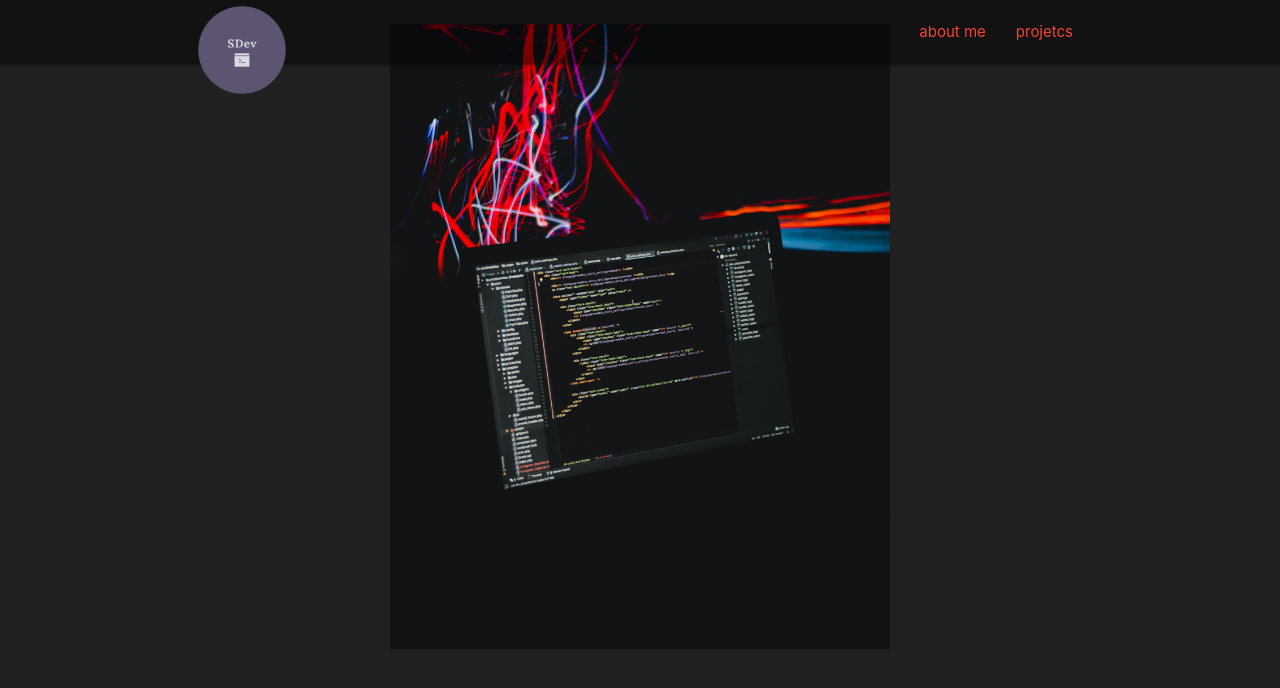
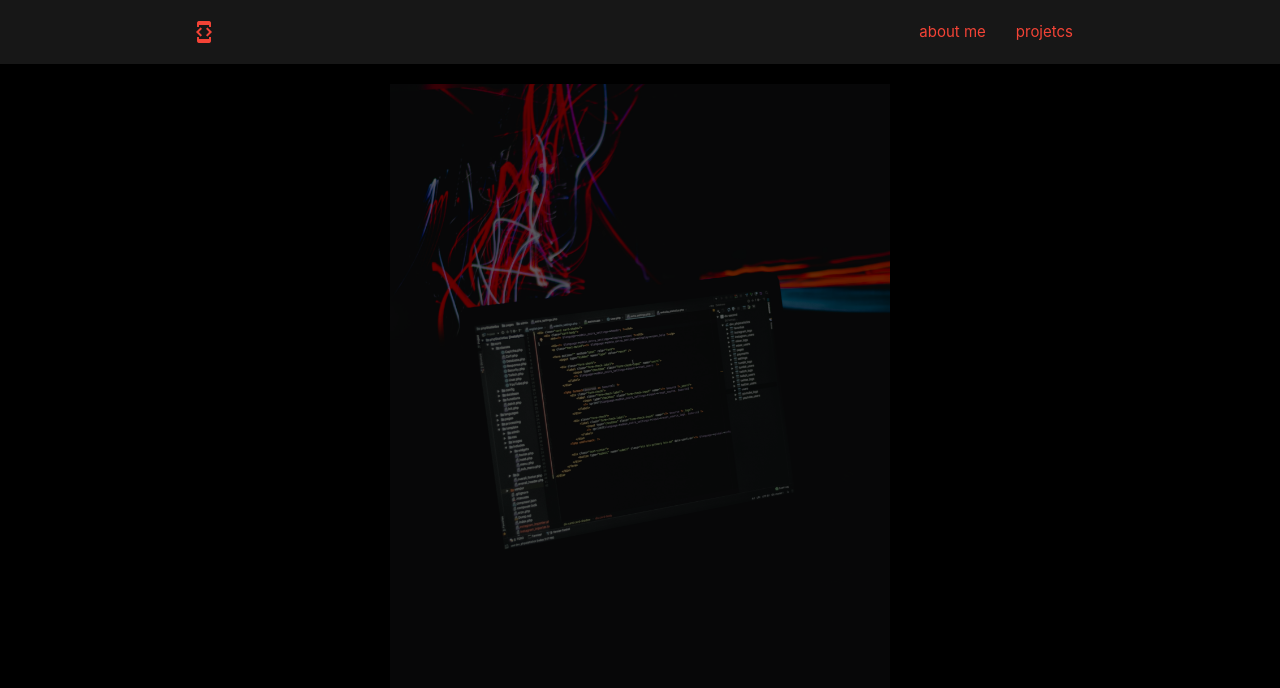
Before and after one commit to savio777/portfolio, a plain HTML site: page index.html in a window 1280 px wide. Drawn offline with nearby package versions, Linux system fonts and the light colour scheme.

Commit message:
testes hover imagem fundo e definição de cores

```diff
--- a/index.html
+++ b/index.html
@@ -16,28 +16,33 @@
     <link rel="stylesheet" href="./style.css" />
   </head>
 
-  <body class="grey darken-4">
+  <body class="black">
     <div class="navbar-fixed">
-      <nav style="background-color: rgba(0, 0, 0, 0.45); z-index: 1000;">
+      <nav style="background-color: rgba(33, 33, 33, 0.7); z-index: 1000;">
         <div class="nav-wrapper">
           <div class="container">
-            <img class="brand-logo" src="./assets/logo.png" width="100" />
+            <a href="#" class="brand-logo"
+              ><i class="material-icons red-text accent-4-text"
+                >developer_mode</i
+              ></a
+            >
+            <!-- <img class="brand-logo" src="./assets/logo.png" width="100" /> -->
             <ul id="nav-mobile" class="right hide-on-med-and-down">
-              <li><a class="red-text" href="#about_me">about me</a></li>
-              <li><a class="red-text" href="#">projetcs</a></li>
+              <li>
+                <a class="red-text accent-4-text" href="#about_me">about me</a>
+              </li>
+              <li><a class="red-text accent-4-text" href="#">projetcs</a></li>
             </ul>
           </div>
         </div>
       </nav>
     </div>
 
-    <div style="display: flex; justify-content: center; align-items: center; margin-top: -40px;">
-      <img src="assets/background1.jpg" width="500" >
+    <div class="container_image_back">
+      <img src="assets/background1.jpg" class="image_back" />
     </div>
 
-    <div id="about_me" class="container">
-
-    </div>
+    <div id="about_me" class="container"></div>
 
     <div class="container"></div>
   </body>
--- a/style.css
+++ b/style.css
@@ -8,8 +8,30 @@ nav {
   padding-bottom: 20px;
 }
 
-#about_me{
+#about_me {
   text-align: center;
   margin-top: 200px;
   margin-bottom: 300px;
 }
+
+.container_image_back {
+  display: flex;
+  justify-content: center;
+  align-items: center;
+  margin-top: 20px;
+  /*margin-top: -40px;*/
+}
+
+.image_back {
+  width: 500px;
+  opacity: 0.4;
+  background: linear-gradient(rgba(0, 0, 0, 0.9), rgba(0, 0, 0, 0.9));
+}
+
+.image_back:hover{
+  background: rgba(0, 0, 0, 0.9);
+}
+
+.image_back:hover{
+  opacity: 1;
+}
```
